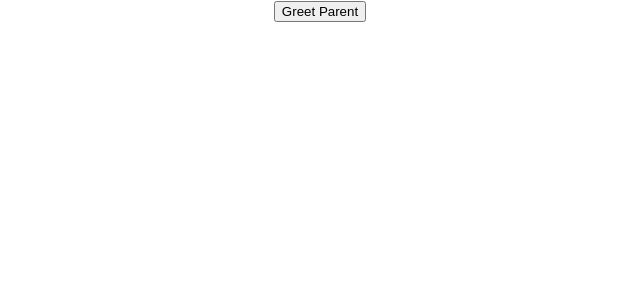
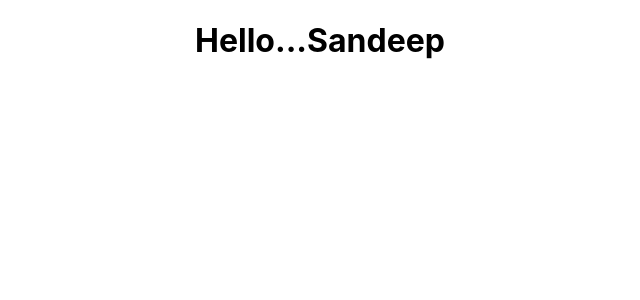
Before and after one commit to SandeepKumar377/code-evolution-tut, a React (Create React App) app: page / in a window 1280 px wide. Shown: the top 300 px of the page, without its empty margins (320-960 px from the left). Built offline with nearby package versions, Linux system fonts and the light colour scheme.

Commit message:
Conditional rendring

```diff
--- a/src/App.js
+++ b/src/App.js
@@ -1,19 +1,21 @@
 import './App.css';
-import ClassClick from './components/ClassClick';
-import Counter from './components/Counter';
-import EventBind from './components/EventBind';
-import FunctionClick from './components/FunctionClick';
-import Greet from './components/Greet';
-import Hello from './components/Hello';
-import Message from './components/Message';
-import ParentComponent from './components/ParentComponent';
-import Welcome from './components/Welcome';
+// import ClassClick from './components/ClassClick';
+// import Counter from './components/Counter';
+// import EventBind from './components/EventBind';
+// import FunctionClick from './components/FunctionClick';
+// import Greet from './components/Greet';
+// import Hello from './components/Hello';
+// import Message from './components/Message';
+// import ParentComponent from './components/ParentComponent';
+import UserGreeting from './components/UserGreeting';
+// import Welcome from './components/Welcome';
 
 function App() {
   return (
     <div className="App">
 
-      <ParentComponent />
+      <UserGreeting />
+      {/* <ParentComponent /> */}
       {/* <FunctionClick /> */}
       {/* <ClassClick /> */}
       {/* <Counter/> */}
--- /dev/null
+++ b/src/components/UserGreeting.js
@@ -0,0 +1,54 @@
+import React, { Component } from "react";
+
+class UserGreeting extends Component {
+
+    constructor() {
+        super()
+
+        this.state = {
+            isLogedIn: true
+        }
+    }
+
+    render() {
+        //4th short circuit operator
+        //In this approach if condition is true then show data if false then nothing happen
+        return this.state.isLogedIn && <h1>Hello...Sandeep</h1>
+         // 3rd method using JSX method
+         return this.state.isLogedIn?<h1>Hello...Sandeep</h1>:<h1>Hello...Guest</h1>
+
+        // 2nd method element varriable approach
+
+        // let message
+        // if (this.state.isLogedIn) {
+        //     message = <h1>Hello...Sandeep</h1>
+        // } else {
+        //     message = <h1>Hello...Guest</h1>
+        // }
+        // return <div>{message}</div>
+
+        // 1st method
+
+        // if (this.state.isLogedIn) {
+        //     return(
+        //         <div>
+        //             <h1>Hello...Sandeep</h1>
+        //         </div>
+        //     )
+        // } else {
+        //     return(
+        //         <div>
+        //             <h1>Hello...Guest</h1>
+        //         </div>
+        //     )
+        // }
+        // return(
+        //     <div>
+        //         <h1>Hello...Sandeep</h1>
+        //         <h1>Hello...Guest</h1>
+        //     </div>
+        // )
+    }
+}
+
+export default UserGreeting
```
